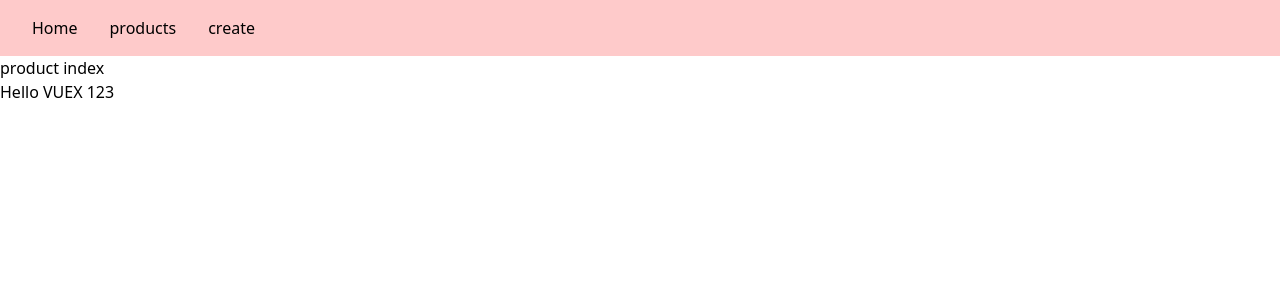
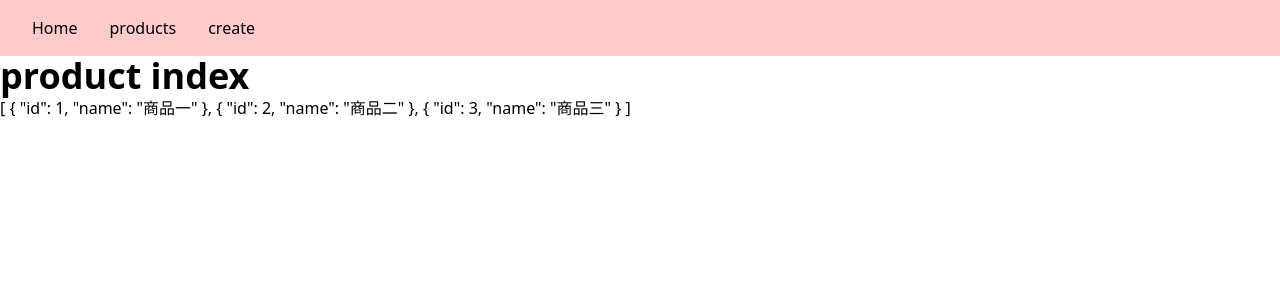
Before and after one commit to a19860101/my-nuxt, a Nuxt app: page /products in a window 1280 px wide. Shown: the top 300 px of the page. Built offline with nearby package versions, Linux system fonts and the light colour scheme; data requests are answered from the project's data file.

Commit message:
20220923

```diff
--- a/pages/products/index.vue
+++ b/pages/products/index.vue
@@ -1,8 +1,7 @@
 <template>
-
   <div>
-  <h1>product index</h1>
-    <div>{{title}}</div>
+    <h1 class="text-4xl font-bold">product index</h1>
+    <div>{{products}}</div>
   </div>
 </template>
 <script>
@@ -19,10 +18,22 @@
       ]
     },
     computed:{
-      ...mapState(['title'])
+      products(){
+        return this.$store.state.product.products;
+      }
     },
     methods:{
 
+    },
+    async fetch({store,error}){
+      try {
+        await store.dispatch('product/fetchDatas');
+      }catch(e){
+        error({
+          statusCode:503,
+          message: 'error'
+        })
+      }
     }
   }
 </script>
```
